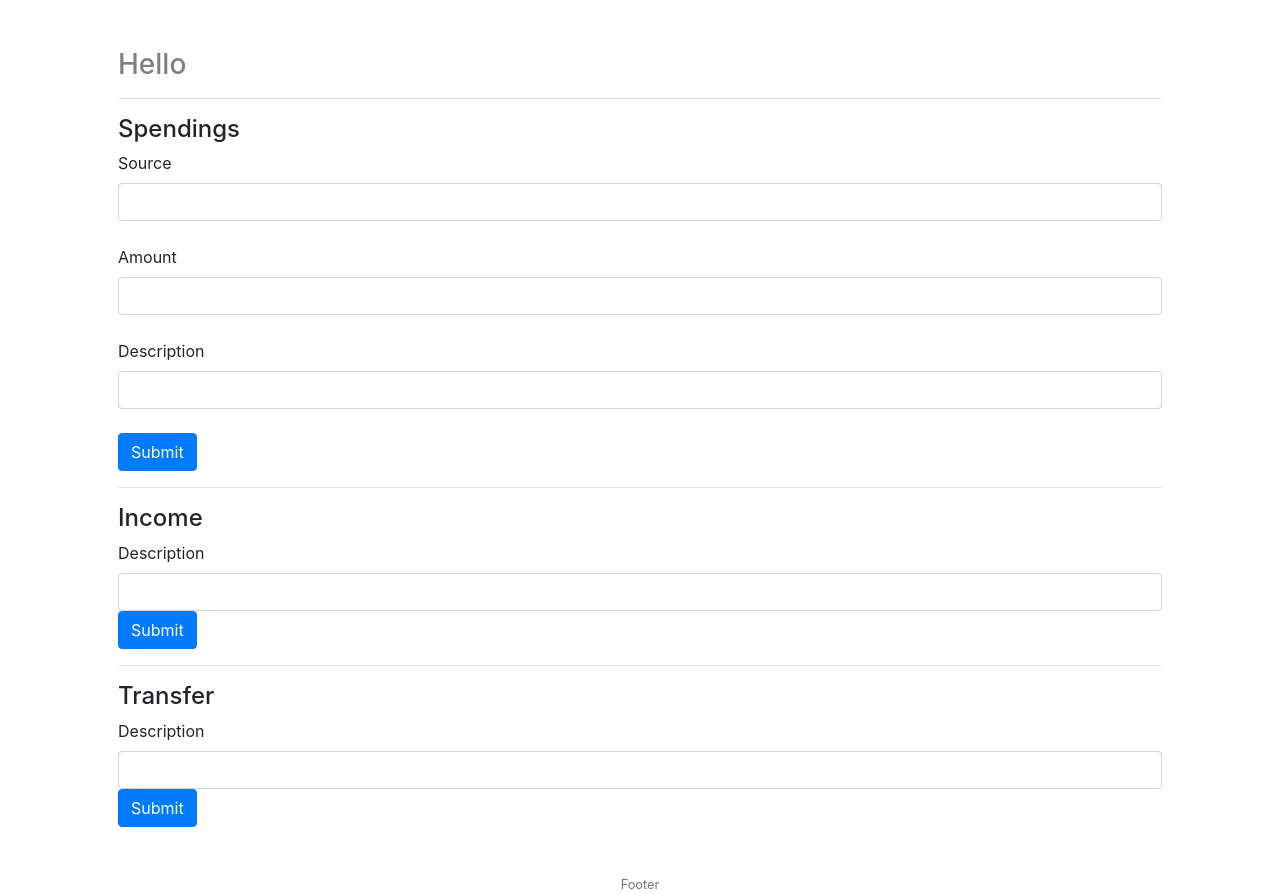
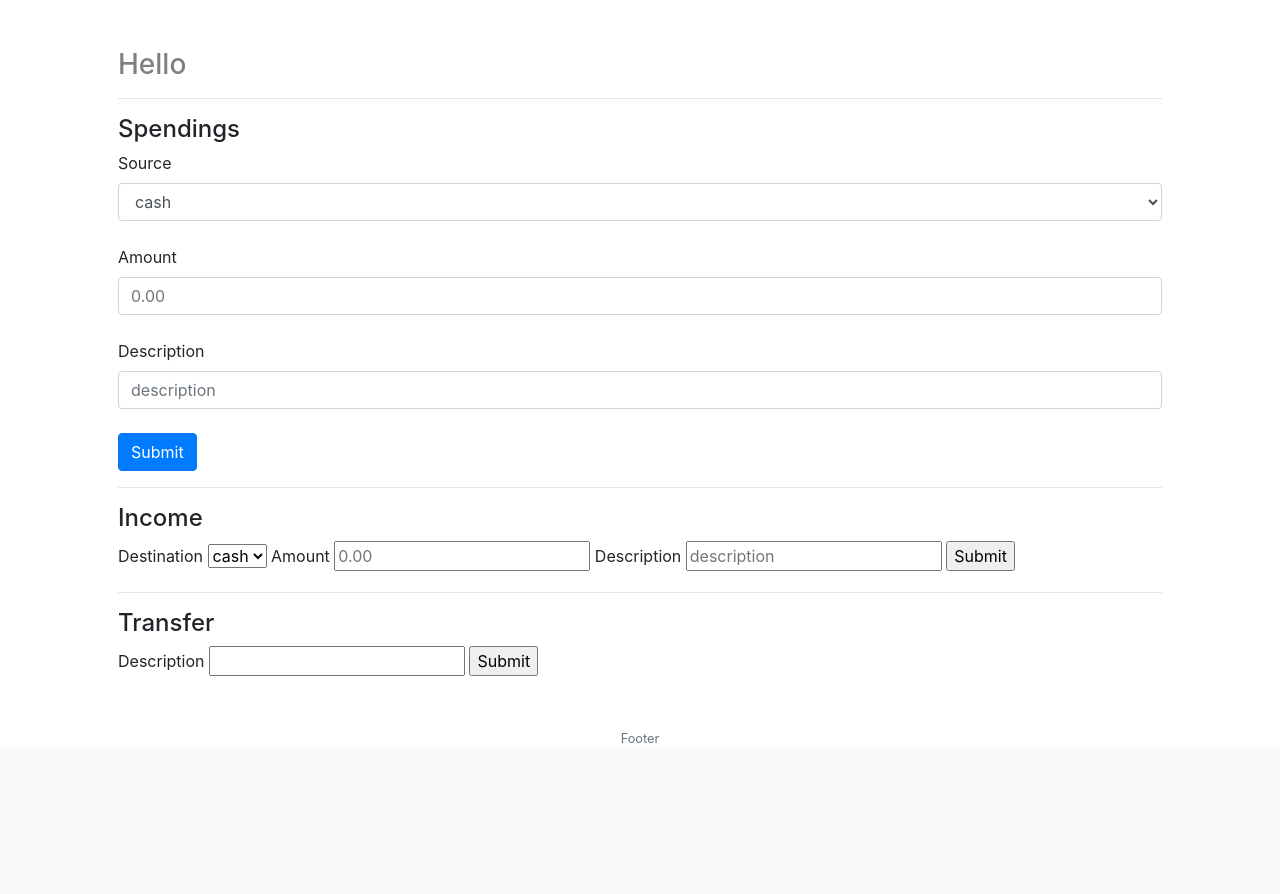
Before and after one commit to kftlfd/trkfin, a Flask app: page /home in a window 1280 px wide. Shown: the part 66-960 px from the top of the page. After the commit the page ends 809 px from the top, so only its background shows below. Run offline with Flask 2, Linux system fonts and the light colour scheme; the visitor is signed in with stand-in values (Sample User, id 1); data comes from the database, SQL or seed files in the repository.

Commit message:
working on forms

```diff
--- a/trkfin/forms.py
+++ b/trkfin/forms.py
@@ -1,8 +1,14 @@
 from flask_wtf import FlaskForm
-from wtforms import StringField, PasswordField, BooleanField, SubmitField, FloatField
+from wtforms import StringField, PasswordField, BooleanField, SubmitField, DecimalField, SelectField
 from wtforms.validators import ValidationError, DataRequired, Optional, EqualTo
+from wtforms.widgets.html5 import NumberInput
 
 from trkfin.models import Users
+
+tdSources = {
+    'cash': 0,
+    'card': 0,
+}
 
 
 class LoginForm(FlaskForm):
@@ -32,20 +38,37 @@ class FormSpending(FlaskForm):
 
     ts = ""
     action = "spending"
-    source = StringField("Source")
-    amount = FloatField('Amount')
-    description = StringField('Description', validators=[Optional()])
-    submit = SubmitField('Submit')
+
+    srcs = []
+    for key, value in tdSources.items():
+        srcs.append(key)
+    source_sp = SelectField("Source", validators=[DataRequired()], choices=srcs)
+
+    amount_sp = DecimalField('Amount', validators=[DataRequired()], widget=NumberInput(min=0.0, step=0.01), render_kw={'placeholder': '0.00'})
+
+    description_sp = StringField('Description', validators=[Optional()], render_kw={'placeholder': 'description'})
+
+    submit_sp = SubmitField('Submit', id='submit-spending')
+
+    def __repr__(self):
+        return f'<SP | {self.ts} | {self.action} | {self.source_sp} | {self.amount_sp} | {self.description_sp}>'
 
 
 class FormIncome(FlaskForm):
 
     ts = ""
     action = "income"
-    # to
-    # amount
-    description = StringField('Description', validators=[Optional()], id="descr_inc")
-    submit = SubmitField('Submit')
+
+    srcs = []
+    for key, value in tdSources.items():
+        srcs.append(key)
+    destination_inc = SelectField("Destination", validators=[DataRequired()], choices=srcs)
+
+    amount_inc = DecimalField('Amount', validators=[DataRequired()], widget=NumberInput(min=0.0, step=0.01), render_kw={'placeholder': '0.00'})
+
+    description_inc = StringField('Description', validators=[Optional()], id="descr_inc", render_kw={'placeholder': 'description'})
+
+    submit_inc = SubmitField('Submit', id='submit-income')
 
 
 class FormTransfer(FlaskForm):
--- a/trkfin/routes.py
+++ b/trkfin/routes.py
@@ -5,6 +5,14 @@ from werkzeug.urls import url_parse
 from trkfin import app, db
 from trkfin.models import Users
 from trkfin.forms import LoginForm, RegistrationForm, FormSpending, FormIncome, FormTransfer
+
+
+tdSources = {
+    'cash': 0,
+    'card': 0,
+}
+
+
 
 
 @app.route("/")
@@ -21,14 +29,21 @@ def home():
     if not current_user.is_authenticated:
         return redirect(url_for('welcome'))
 
+    # prepare form objects
     f_sp = FormSpending()
     f_inc = FormIncome()
     f_tr = FormTransfer()
     forms = {"sp": f_sp, "inc": f_inc, "tr": f_tr}
 
-    if f_sp.validate_on_submit():
+    # received spendings form
+    if f_sp.submit_sp.data and f_sp.validate():
+        tdSources[f_sp.source_sp.data] += f_sp.amount_sp.data
 
-        flash('valid')
+    # received income form
+    if f_inc.submit_inc.data and f_inc.validate():
+        tdSources[f_inc.destination_inc.data] += f_inc.amount_inc.data
+
+    # received transer form
 
     return render_template("index.html", forms=forms)
 
@@ -44,6 +59,7 @@ def register():
     if current_user.is_authenticated:
         return redirect(url_for('index'))
 
+    # create form object
     form = RegistrationForm()
 
     # if received a valid form
@@ -70,6 +86,7 @@ def login():
     if current_user.is_authenticated:
         return redirect(url_for('index'))
 
+    # create form object
     form = LoginForm()
 
     # if received a valid form
@@ -114,4 +131,4 @@ def account(username):
 
     user = Users.query.filter_by(username=username).first_or_404()
 
-    return render_template('account.html')
+    return render_template('account.html', user=user)
--- a/trkfin/templates/index.html
+++ b/trkfin/templates/index.html
@@ -13,48 +13,57 @@
   <hr>
   <h4>Spendings</h4>
   <div>
-    <form action="" method="POST" novalidate>
+    <form name="spending" id="f_spend" action="" method="POST">
       {{ forms.sp.hidden_tag() }}
 
-      {{ forms.sp.source.label(class_="form-label") }}
-      {{ forms.sp.source(class_="form-control") }}
-      {% for error in forms.sp.source.errors %}
+      {{ forms.sp.source_sp.label(class_="form-label") }}
+      {{ forms.sp.source_sp(class_="form-control") }}
+      {% for error in forms.sp.source_sp.errors %}
         <span style="color: red;">[{{ error }}]</span>
       {% endfor %}<br>
 
-      {{ forms.sp.amount.label(class_="form-label") }}
-      {{ forms.sp.amount(class_="form-control") }}
-      {% for error in forms.sp.amount.errors %}
+      {{ forms.sp.amount_sp.label(class_="form-label") }}
+      {{ forms.sp.amount_sp(class_="form-control") }}
+      {% for error in forms.sp.amount_sp.errors %}
         <span style="color: red;">[{{ error }}]</span>
       {% endfor %}<br>
 
-      {{ forms.sp.description.label(class_="form-label") }}
-      {{ forms.sp.description(class_="form-control") }}
-      {% for error in forms.sp.description.errors %}
+      {{ forms.sp.description_sp.label(class_="form-label") }}
+      {{ forms.sp.description_sp(class_="form-control") }}
+      {% for error in forms.sp.description_sp.errors %}
         <span style="color: red;">[{{ error }}]</span>
       {% endfor %}<br>
 
-      {{ forms.sp.submit(class_="btn btn-primary") }}
+      {{ forms.sp.submit_sp(class_="btn btn-primary") }}
     </form>
   </div>
 
   <hr>
   <h4>Income</h4>
   <div>
-    <form action="" method="POST">
-      {{ forms.inc.description.label(class_="form-label") }}
-      {{ forms.inc.description(class_="form-control") }}
-      {{ forms.inc.submit(class_="btn btn-primary") }}
+    <form name="income" id="f_income" action="" method="POST">
+      {{ forms.sp.hidden_tag() }}
+
+      {{ forms.inc.destination_inc.label() }}
+      {{ forms.inc.destination_inc() }}
+
+      {{ forms.inc.amount_inc.label() }}
+      {{ forms.inc.amount_inc() }}
+
+      {{ forms.inc.description_inc.label() }}
+      {{ forms.inc.description_inc() }}
+
+      {{ forms.inc.submit_inc() }}
     </form>
   </div>
 
   <hr>
   <h4>Transfer</h4>
   <div>
-    <form action="" method="POST">
-      {{ forms.tr.description.label(class_="form-label") }}
-      {{ forms.tr.description(class_="form-control") }}
-      {{ forms.tr.submit(class_="btn btn-primary") }}
+    <form name="transfer" action="" method="POST">
+      {{ forms.tr.description.label() }}
+      {{ forms.tr.description() }}
+      {{ forms.tr.submit() }}
     </form>
   </div>
 
```
